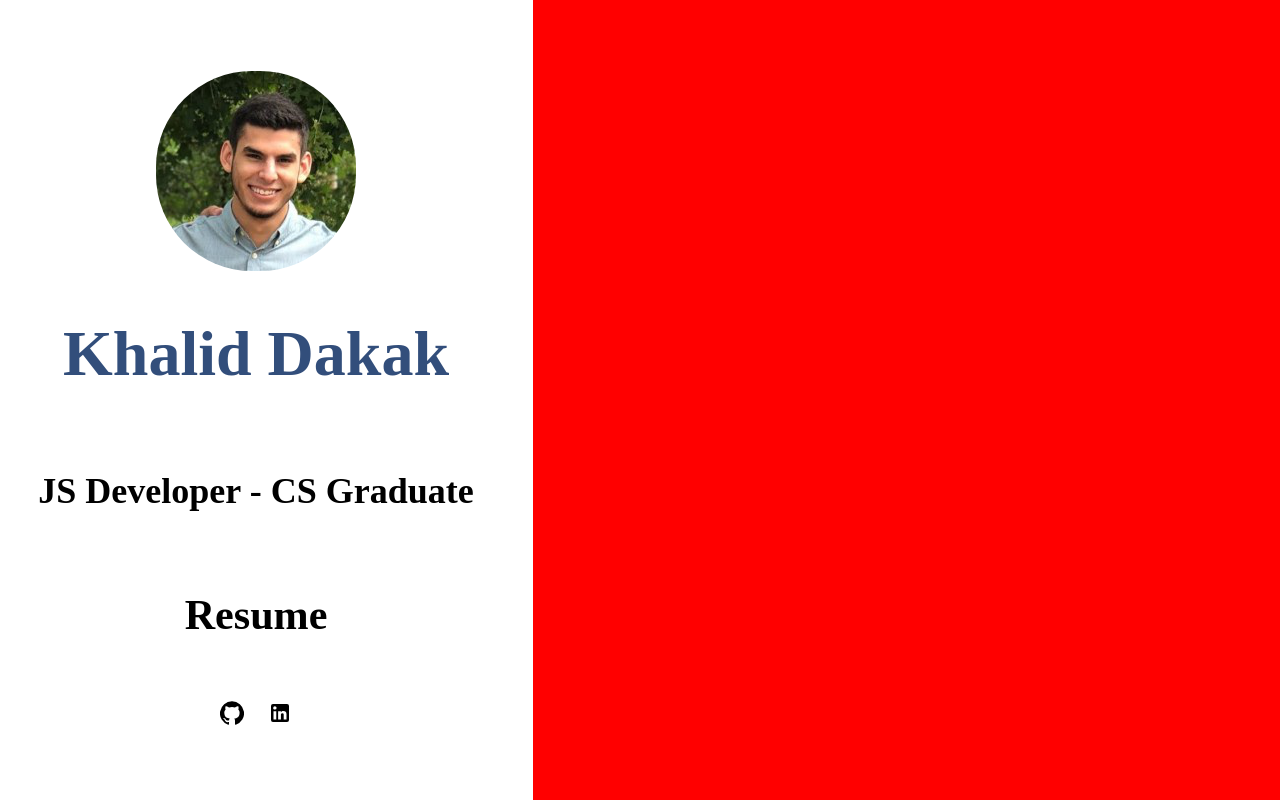
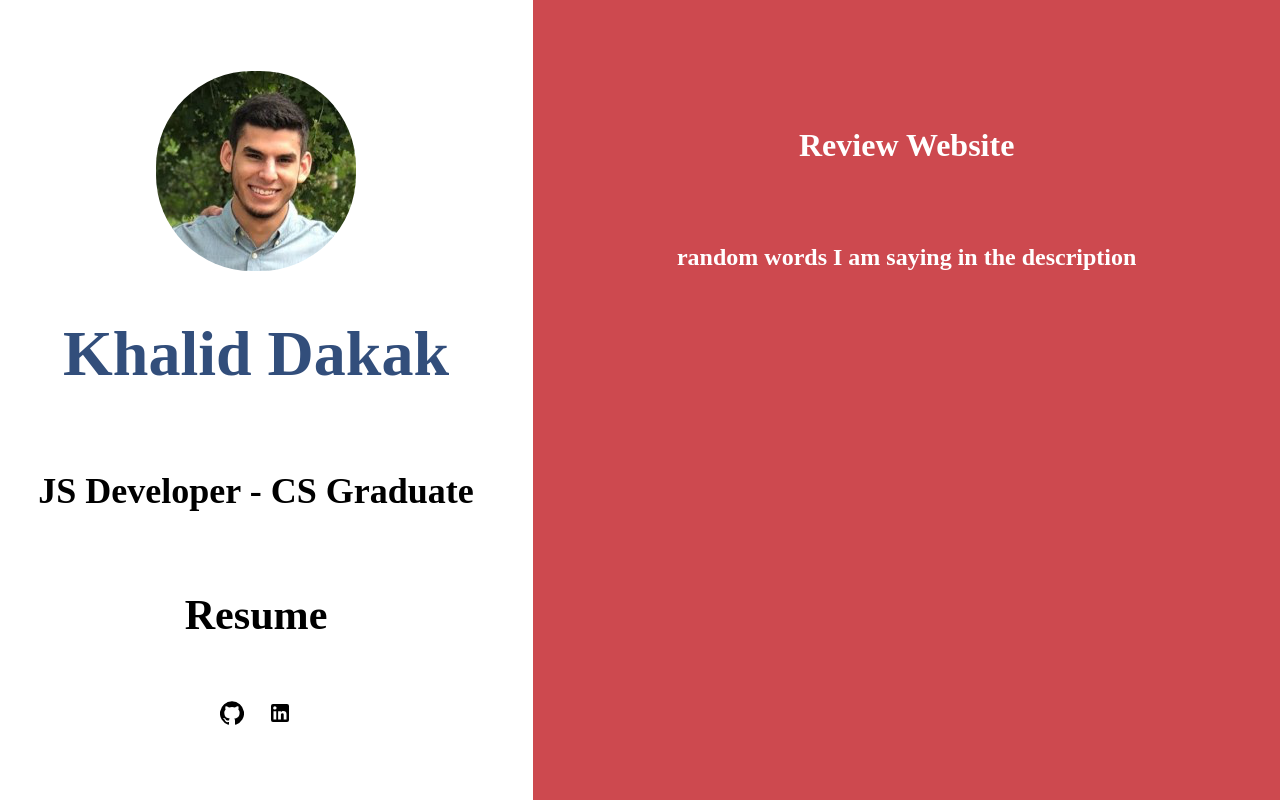
Before and after one commit to KhalidD98/personal-website, a React (Create React App) app: page / in a window 1280 px wide. Shown: the top 800 px of the page. Built offline with nearby package versions, Linux system fonts and the light colour scheme.

Commit message:
Created projects JSON,  organized right side

```diff
--- a/src/App.js
+++ b/src/App.js
@@ -6,15 +6,7 @@ import { makeStyles } from '@material-ui/core/styles';
 import RightSide from './RightSide';
 
 const useStyles = makeStyles((theme) => ({
-  left_side: {
 
-  },
-  right_side: {
-
-  },
-  main: {
-
-  }
 }))
 
 function App() {
--- a/src/LeftSide.js
+++ b/src/LeftSide.js
@@ -32,8 +32,6 @@ const useStyles = makeStyles((theme) => ({
         },
     },
     container: {
-        // zIndex: '0',
-        // padding: '75px 85px '
         [theme.breakpoints.up('sm')]: {
             position: 'fixed',
             left: '0px',
@@ -46,7 +44,7 @@ const useStyles = makeStyles((theme) => ({
         [theme.breakpoints.down('sm')]: {
             position: 'static',
             width: '100%',
-            height: '800px',
+            height: '50em',
         },
         [theme.breakpoints.down('xs')]: {
             position: 'static',
--- /dev/null
+++ b/src/Projects.js
@@ -0,0 +1,31 @@
+import React from 'react'
+import { makeStyles } from '@material-ui/core/styles';
+
+const useStyles = makeStyles((theme) => ({
+    main: {
+        height: '1900px',
+        width: '100%',
+        backgroundColor: props => props.color,
+        display: 'flex',
+        flexDirection: 'column',
+        alignItems: 'center',
+        // justifyContent: 'center',
+        color: 'white'
+    },
+    title: {
+        padding: '0',
+        margin: '0',
+        marginTop: '17%',
+        marginBottom: '8%'
+    }
+}))
+
+export default function Projects({ data }) {
+    const classes = useStyles(data)
+    return (
+        <div className={classes.main}>
+            <h1 className={classes.title}>{data.name}</h1>
+            <h2>{data.description}</h2>
+        </div>
+    )
+}
--- a/src/RightSide.js
+++ b/src/RightSide.js
@@ -1,54 +1,31 @@
 import React from 'react'
 import { makeStyles } from '@material-ui/core/styles';
 import { Grid } from '@material-ui/core';
-import { Card } from '@material-ui/core';
-import CardHeader from '@material-ui/core/CardHeader';
+import Projects from './Projects'
+import projectData from './content/projects.json'
 
 const useStyles = makeStyles((theme) => ({
     container: {
-        [theme.breakpoints.down('sm')]: {
-            position: 'static',
-            width: '100%',
-        }
-    },
-    project_one: {
-        height: '1900px',
-        width: '100%',
-        backgroundColor: 'red'
-    },
-    project_two: {
-        height: '1900px',
-        width: '100%',
-        backgroundColor: 'green'
-    },
-    project_three: {
-
-    },
-    project_four: {
-
+        width: '100%'
     },
 }))
 
 export default function RightSide() {
     const classes = useStyles()
     return (
-        <Grid container
-            direction="column"
-            justify="center"
-            alignItems="center"
-            className={classes.container}>
-            <Grid item className={classes.project_one}>
-
-            </Grid>
-            <Grid item className={classes.project_two}>
-
-            </Grid>
-            {/* <Grid item className={classes.project_three}>
-
-                </Grid>
-                <Grid item className={classes.project_four}>
-
-                </Grid> */}
-        </Grid>
+        <>
+            <Projects data={projectData[0]} />
+            <Projects data={projectData[1]} />
+            <Projects data={projectData[2]} />
+        </>
+        // <Grid container
+        //     direction="column"
+        //     justify="center"
+        //     alignItems="center"
+        //     className={classes.container}>
+        //     <Grid item>
+        //         <Projects />
+        //     </Grid>
+        // </Grid>
     )
 }
--- /dev/null
+++ b/src/content/projects.json
@@ -0,0 +1,17 @@
+[
+    {
+        "name": "Review Website",
+        "description": "random words I am saying in the description",
+        "color": "#CD494F"
+    },
+    {
+        "name": "Project 2",
+        "description": "random words I am saying in the description",
+        "color": "#008698"
+    },
+    {
+        "name": "Project 3",
+        "description": "random words I am saying in the description",
+        "color": "#393E46"
+    }
+]
```
Also changed, not shown: src/content/tumblr_static_tumblr_static__focused_v3.gif (added).
